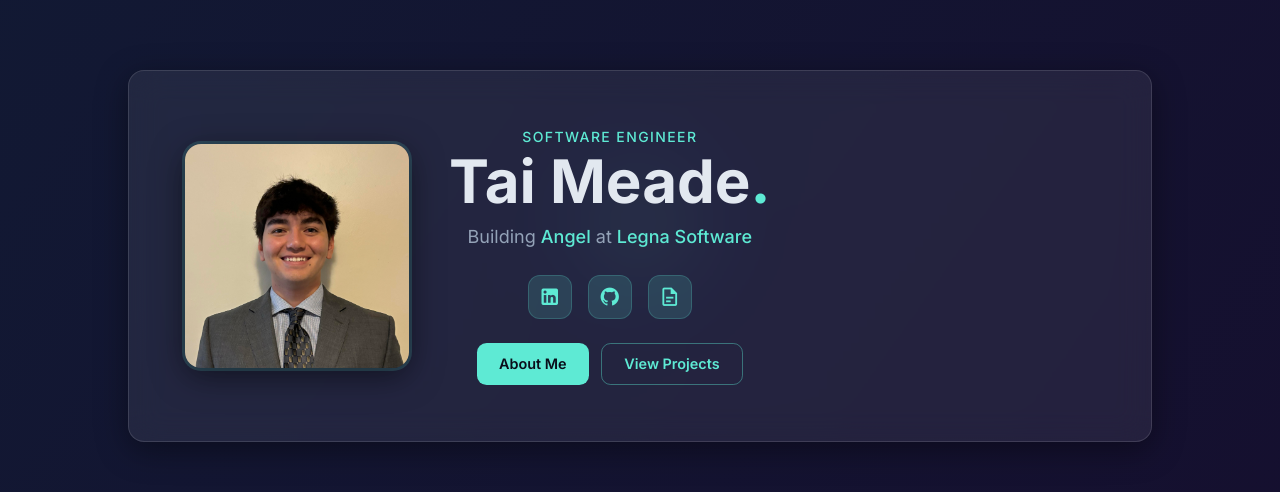
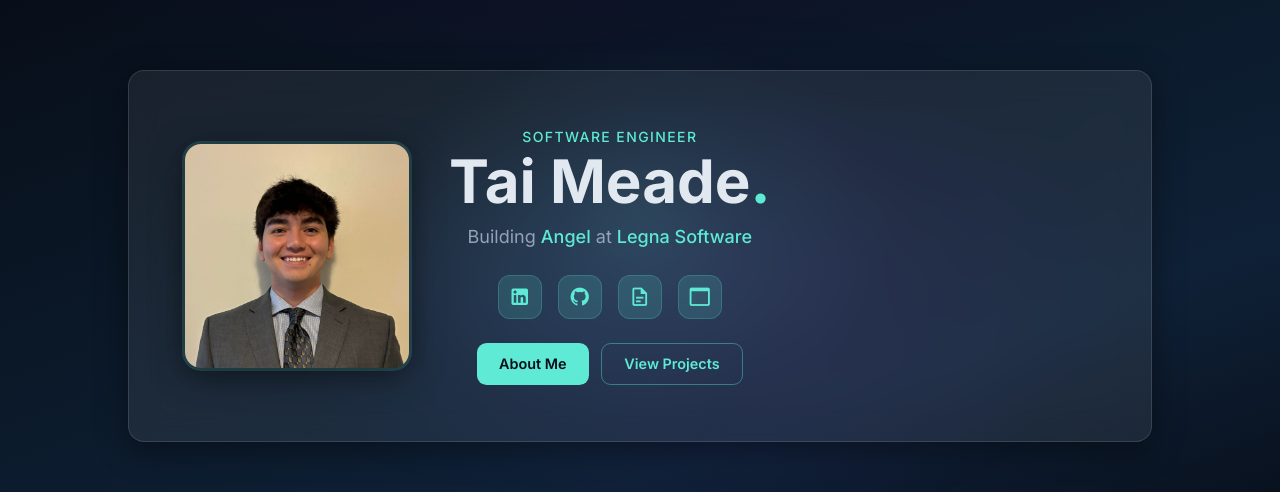
Before and after one commit to TaiMeade/taimeade.github.io, a Vue app: page /blog in a window 1280 px wide. Shown: the part 178-670 px from the top of the page. Built offline with nearby package versions, Linux system fonts and the light colour scheme.

Commit message:
update to background to make it more space like

```diff
--- a/src/App.vue
+++ b/src/App.vue
@@ -1,5 +1,8 @@
 <template>
   <div class="gradient-bg min-h-screen flex flex-col" @mousemove="onMouseMove">
+    <!-- Animated spacey/starry backdrop (CSS-only, behind everything) -->
+    <SpaceBackground :style="parallaxStyle" />
+
     <!-- Mouse-tracking radial spotlight -->
     <div class="mouse-spotlight" :style="spotlightStyle" />
 
@@ -21,6 +24,7 @@
 import { ref, computed } from 'vue'
 import { useRoute } from 'vue-router'
 import AppNav from '@/components/layout/AppNav.vue'
+import SpaceBackground from '@/components/layout/SpaceBackground.vue'
 import ContactModal from '@/components/ContactModal.vue'
 
 const route = useRoute()
@@ -36,6 +40,13 @@ function onMouseMove(e) {
 const spotlightStyle = computed(() => ({
   background: `radial-gradient(200px circle at ${mouseX.value}% ${mouseY.value}%, rgba(94, 234, 212, 0.05) 0%, rgba(30, 80, 160, 0.03) 40%, transparent 70%)`,
 }))
+
+// Normalised cursor offset from centre (-1 … 1) → drives the background
+// parallax. Star/nebula layers read these CSS vars and shift by depth.
+const parallaxStyle = computed(() => ({
+  '--mx': ((mouseX.value - 50) / 50).toFixed(3),
+  '--my': ((mouseY.value - 50) / 50).toFixed(3),
+}))
 </script>
 
 <style scoped>
--- a/src/assets/main.css
+++ b/src/assets/main.css
@@ -45,27 +45,25 @@ body {
   -webkit-font-smoothing: antialiased;
 }
 
-/* ─── Animated Gradient Background ──────────────────────────── */
-@keyframes gradientShift {
-  0%   { background-position: 0% 0%; }
-  25%  { background-position: 100% 0%; }
-  50%  { background-position: 100% 100%; }
-  75%  { background-position: 0% 100%; }
-  100% { background-position: 0% 0%; }
-}
-
+/* ─── Static Deep-Space Gradient Backdrop ───────────────────── */
+/* Motion now comes from the SpaceBackground component's star/nebula
+   layers (compositor-only opacity/transform), so this base gradient is
+   static — no per-frame full-viewport repaint. */
 .gradient-bg {
-  background: linear-gradient(
-    125deg,
-    var(--color-gradient-a) 0%,
-    var(--color-gradient-d) 20%,
-    var(--color-gradient-b) 40%,
-    var(--color-gradient-c) 60%,
-    var(--color-gradient-d) 80%,
-    var(--color-gradient-a) 100%
-  );
-  background-size: 400% 400%;
-  animation: gradientShift 14s ease infinite;
+  background:
+    radial-gradient(
+      120% 80% at 50% -10%,
+      var(--color-gradient-d) 0%,
+      transparent 55%
+    ),
+    linear-gradient(
+      160deg,
+      var(--color-gradient-a) 0%,
+      var(--color-gradient-b) 45%,
+      var(--color-gradient-c) 70%,
+      var(--color-gradient-a) 100%
+    );
+  background-attachment: fixed;
   min-height: 100vh;
   width: 100%;
 }
--- a/src/data/projects.js
+++ b/src/data/projects.js
@@ -45,7 +45,7 @@ export const projects = [
     description:
       'A professional business website for a locally owned septic service company in Southwest Virginia. Features service listings, a coverage map, Google reviews integration, and a contact/quote request form.',
     image: '/images/mountain-empire-septic-service.png',
-    chips: ['HTML', 'CSS', 'JavaScript'],
+    chips: ['Vue', 'CSS', 'JavaScript'],
     category: 'website',
     githubUrl: null,
     liveUrl: 'https://www.mountainempiresepticservice.com/',
@@ -56,7 +56,7 @@ export const projects = [
     description:
       'A professional business website for a locally owned grading service company in Southwest Virginia. Features service listings, a coverage map, Google reviews integration, and a contact/quote request form.',
     image: '/images/gravely-grading.png',
-    chips: ['HTML', 'CSS', 'JavaScript'],
+    chips: ['Vue', 'CSS', 'JavaScript'],
     category: 'website',
     githubUrl: null,
     liveUrl: 'https://taimeade.github.io/gravely-grading',
--- a/src/data/services.js
+++ b/src/data/services.js
@@ -14,25 +14,10 @@ export const services = [
       'SEO basics & fast load times',
       'Deployment & hosting setup',
     ],
-    chips: ['Vue', 'HTML', 'CSS', 'JavaScript'],
+    chips: ['Vue', 'JavaScript'],
   },
   {
     id: 2,
-    icon: 'mdi-cog-sync',
-    title: 'Automation Scripting & Improvements',
-    description:
-      'Custom scripts that take repetitive, manual work off your plate — from data entry and reporting to file processing and integrations.',
-    startingPrice: null, // priced per project — shows "Contact for a quote"
-    features: [
-      'Automate repetitive tasks',
-      'Data extraction & web scraping',
-      'Spreadsheet & report automation',
-      'Workflow & integration scripting',
-    ],
-    chips: ['Python', 'Bash', 'APIs'],
-  },
-  {
-    id: 3,
     icon: 'mdi-wrench',
     title: 'Website Maintenance',
     description:
@@ -46,4 +31,20 @@ export const services = [
     ],
     chips: ['Vue', 'JavaScript'],
   },
+
+  {
+    id: 3,
+    icon: 'mdi-cog-sync',
+    title: 'Automation Scripting & Improvements',
+    description:
+      'Custom scripts that take repetitive, manual work off your plate — from data entry and reporting to file processing and integrations.',
+    startingPrice: null, // priced per project — shows "Want a Quote?"
+    features: [
+      'Automate repetitive tasks',
+      'Data extraction & web scraping',
+      'Spreadsheet & report automation',
+      'Workflow & integration scripting',
+    ],
+    chips: ['Python', 'Bash', 'APIs'],
+  },
 ]
--- a/src/views/HomeView.vue
+++ b/src/views/HomeView.vue
@@ -1,7 +1,9 @@
 <template>
   <!-- ─── HERO ──────────────────────────────────────────────── -->
-  <section id="home" class="min-h-[calc(100vh-4rem)] flex items-center justify-center px-4 py-20">
-    <div class="max-w-5xl w-full mx-auto">
+  <section id="home" class="relative overflow-hidden min-h-[calc(100vh-4rem)] flex items-center justify-center px-4 py-20">
+    <!-- Nebula radiance pooled behind the hero -->
+    <div class="hero-glow" aria-hidden="true" />
+    <div class="max-w-5xl w-full mx-auto relative z-10">
       <GlassCard>
         <div class="flex flex-col md:flex-row items-center gap-10 p-4 md:p-8">
           <div class="flex-shrink-0">
@@ -35,6 +37,9 @@
               </a>
               <a href="/docs/TaiMeade-Resume.pdf" target="_blank" rel="noopener noreferrer" class="social-btn" title="Resume">
                 <v-icon size="22">mdi-file-document-outline</v-icon>
+              </a>
+              <a href="/docs/Tai_Meade_Web_Design_Flyer_V3.pdf" target="_blank" rel="noopener noreferrer" class="social-btn" title="Web Design Flyer">
+                <v-icon size="22">mdi-application-outline</v-icon>
               </a>
             </div>
             <div class="flex flex-wrap gap-3 justify-center md:justify-start mt-2">
@@ -348,6 +353,22 @@ section[id] { scroll-margin-top: 4.5rem; }
 }
 
 /* Hero */
+/* Soft cyan/violet nebula glow concentrated behind the hero card.
+   Static (no animation) and feathered with transparent stops, so it
+   costs nothing at runtime. */
+.hero-glow {
+  position: absolute;
+  left: 50%;
+  top: 46%;
+  width: min(900px, 115%);
+  height: min(640px, 80%);
+  transform: translate(-50%, -50%);
+  pointer-events: none;
+  background:
+    radial-gradient(42% 46% at 50% 50%, rgba(94, 234, 212, 0.10), transparent 70%),
+    radial-gradient(58% 62% at 62% 58%, rgba(124, 58, 237, 0.10), transparent 72%),
+    radial-gradient(40% 44% at 36% 64%, rgba(56, 120, 220, 0.07), transparent 72%);
+}
 .profile-photo {
   box-shadow: 0 0 0 3px var(--color-accent-muted), 0 8px 32px rgba(0, 0, 0, 0.5);
 }
--- a/src/views/ServicesView.vue
+++ b/src/views/ServicesView.vue
@@ -46,7 +46,7 @@
           <!-- Footer: price + CTA -->
           <div class="card-footer mt-auto">
             <span v-if="service.startingPrice" class="price-text">{{ service.startingPrice }}</span>
-            <span v-else class="price-text price-text--quote">Contact for a quote</span>
+            <span v-else class="price-text price-text--quote">Want a Quote?</span>
             <button class="cta-btn" @click="openContact">
               Get in touch
               <v-icon size="16">mdi-arrow-right</v-icon>
```
